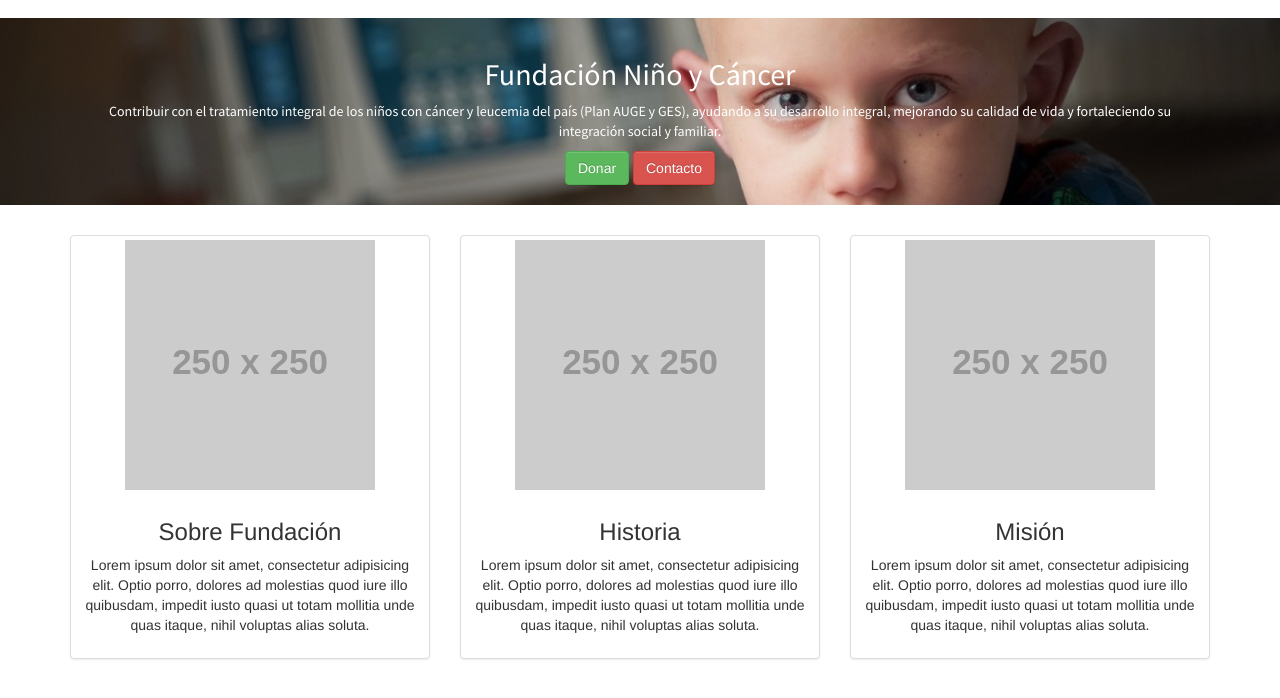
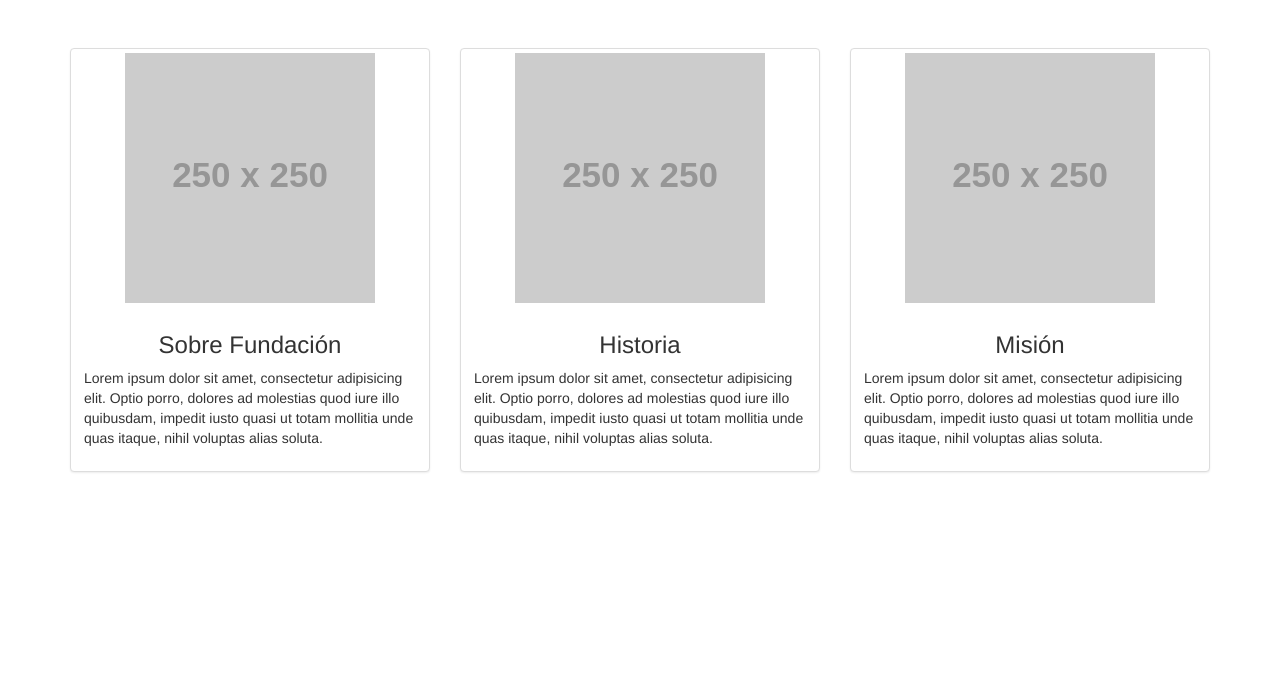
Before and after one commit to paskuvan/desafio08, a plain HTML site: page index.html in a window 1280 px wide. Shown: the part 54-752 px from the top of the page. Drawn offline with Linux system fonts and the light colour scheme; placeholder pictures from the web are drawn by us.

Commit message:
ordenando las secciones :sunglasses:

```diff
--- a/css/style.css
+++ b/css/style.css
@@ -19,7 +19,7 @@ body {
 
 }
 
-.banner {
+/*.banner {
 	background-image:url(../images/banner.jpg);
     background-size: cover;
     background-repeat: no-repeat;
@@ -38,17 +38,13 @@ body {
 	text-align: center;
 	color: white;
 	font-family: 'Source Sans Pro', sans-serif;
-}
+}*/
 
 .imagenes {
 	padding: 30px;
 }
 
 .imagenes h3  {
-	text-align: center;
-}
-
-.imagenes p  {
 	text-align: center;
 }
 
--- a/index.html
+++ b/index.html
@@ -28,28 +28,16 @@
     </nav>
     <!--fin de menu-->
 
-    <div class="banner img-responsive">
+    <div class="banner">
         <div class="container">
-            <div class="col-md-12">
-                <h2>Fundación Niño y Cáncer</h2>
-                <p>Contribuir con el tratamiento integral de los niños con cáncer y leucemia del país (Plan AUGE y GES), ayudando a su desarrollo integral, mejorando su calidad de vida y fortaleciendo su integración social y familiar.</p>
-            </div>
 
-            <div class="col-sm-12 text-center">
-                <a href="#">
-                    <button type="button" class="btn btn-success">Donar</button>
-                </a>
-                <a href="#">
-                    <button type="button" class="btn btn-danger">Contacto</button>
-                </a>
         </div>
 
     </div>
-    </div>
 
+    <!--thumbnails-->
     <div class="imagenes">
         <div class="container">
-
 
             <div class="row">
                 <div class="col-sm-6 col-md-4">
@@ -83,11 +71,9 @@
                 </div>
             </div>
 
-
-
-
         </div>
     </div>
+     <!-- fin de thumbnails-->
 
 </body>
 
```
Lines whose indentation alone changed are shown as unchanged.
